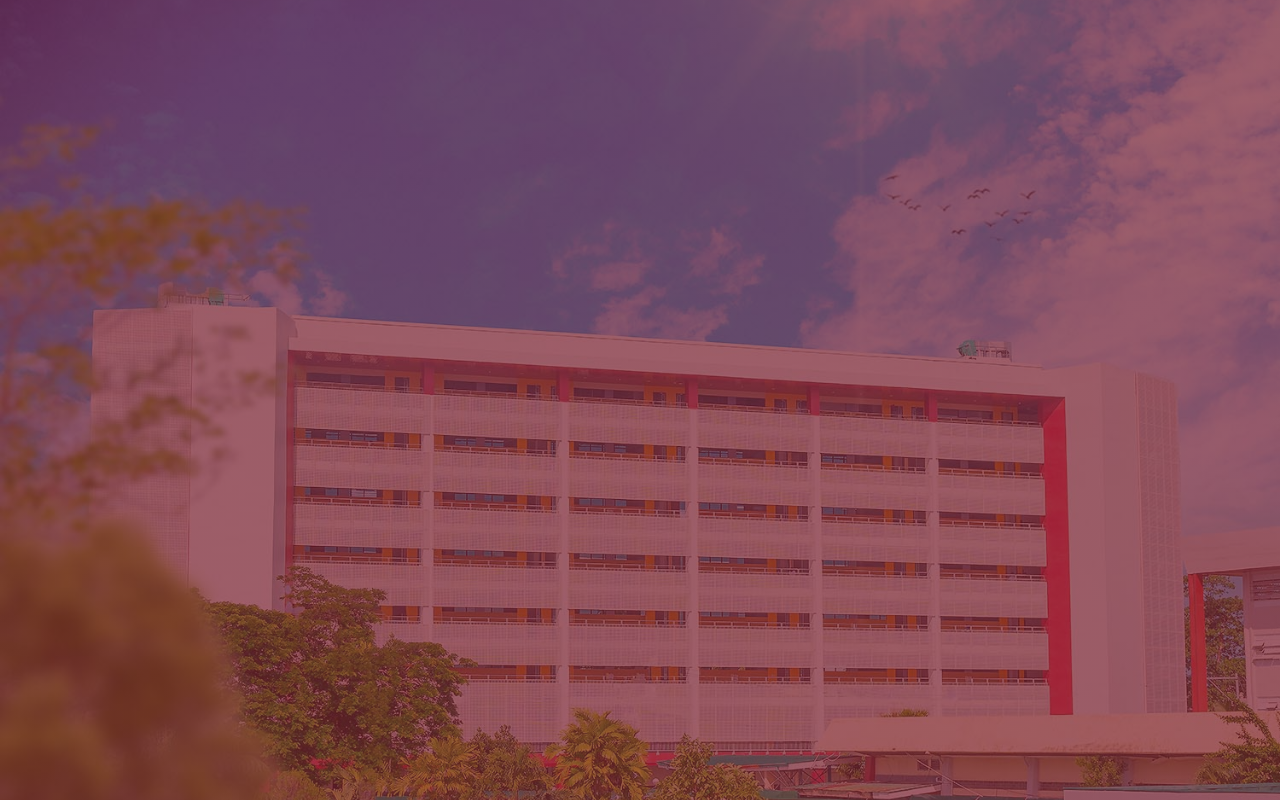
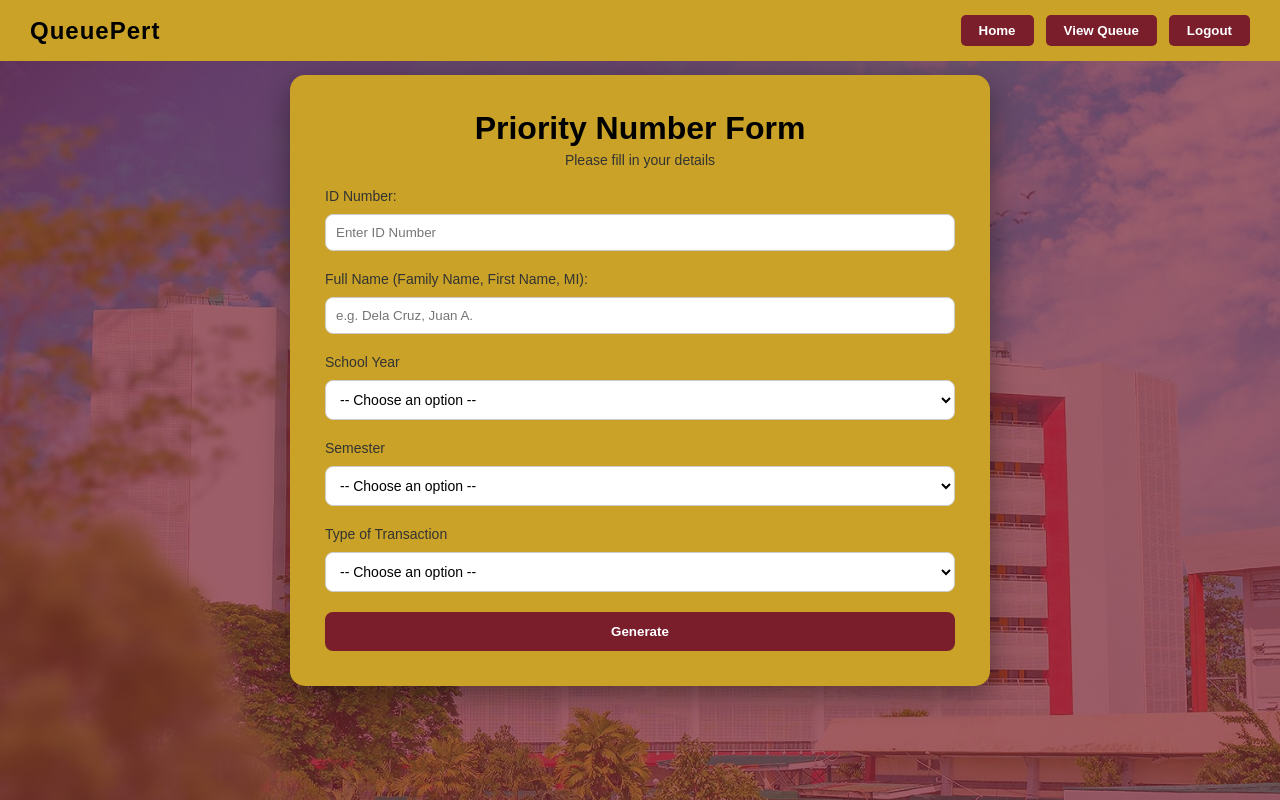
Before and after one commit to juswadenyel/QueuePert, a React (Create React App) app in the folder app-frontend/: page /form in a window 1280 px wide. Before the commit this address had no page. Built offline with nearby package versions, Linux system fonts and the light colour scheme.

Commit message:
updated student files and routing completed.

```diff
--- a/app-frontend/src/App.js
+++ b/app-frontend/src/App.js
@@ -4,15 +4,23 @@ import { BrowserRouter, Routes, Route } from "react-router-dom";
 import { useState } from "react";
 import Login from './modules/auth/Login';
 import Admin from "./modules/auth/Admin";
+import StudentDashboard from "./modules/student/StudentDashboard";
+import PriorityForm from "./modules/student/PriorityForm";
+import QueueStatus from './modules/student/QueueStatus';
 
 function App() {
   const [page, setPage] = useState("login");
+  const [queueData, setQueueData] = useState(null);
 
   return (
     <BrowserRouter>
       <Routes>
+        <Route path="/" element={<Login />} />
         <Route path="/login" element={<Login />} />
         <Route path="/admin" element={<Admin />} />
+        <Route path="/dashboard" element={<StudentDashboard />} />
+        <Route path="/form" element={<PriorityForm setQueueData={setQueueData} />} />
+        <Route path="/queue" element={<QueueStatus queueData={queueData} />} />
       </Routes>
     </BrowserRouter>
   );
--- a/app-frontend/src/assets/styles.css
+++ b/app-frontend/src/assets/styles.css
@@ -53,6 +53,11 @@ body::before {
     position: relative;
     background: #C9A227; padding: 35px; border-radius: 15px;
     width: 400px; text-align: center; margin-top: 100px; box-shadow: 0 10px 30px rgba(0,0,0,0.4);
+}
+
+.containerPriority {
+    background: #C9A227; padding: 35px; border-radius: 15px;
+    width: 700px; text-align: center; margin-top: 75px;box-shadow: 0 10px 30px rgba(0,0,0,0.4);
 }
 
 /* --- FORM ELEMENTS --- */
--- a/app-frontend/src/modules/auth/Login.jsx
+++ b/app-frontend/src/modules/auth/Login.jsx
@@ -89,7 +89,7 @@ function Login() {
                 )}
 
                     {/* LOGIN BUTTON */}
-                    <button type="submit" className="action-btn">
+                    <button type="submit" className="action-btn" onClick={() => navigate("/dashboard")}>
                         Login
                     </button>
 
--- /dev/null
+++ b/app-frontend/src/modules/student/PriorityForm.jsx
@@ -0,0 +1,104 @@
+import { useState } from "react";
+import { useNavigate } from "react-router-dom";
+
+function PriorityForm({ setQueueData }) {
+  const navigate = useNavigate();
+
+  const [form, setForm] = useState({
+    id: "",
+    name: "",
+    year: "",
+    semester: "",
+    transaction: ""
+  });
+
+  const handleChange = (e) => {
+    setForm({ ...form, [e.target.name]: e.target.value });
+  };
+
+  const handleSubmit = () => {
+    if (!form.id || !form.name) {
+      alert("Please fill all required fields");
+      return;
+    }
+
+    const generatedQueue = "S-" + Math.floor(100 + Math.random() * 900);
+
+    setQueueData({
+      ...form,
+      queueNumber: generatedQueue
+    });
+
+    navigate("/queue");
+  };
+
+  return (
+    <div className="login-page">
+      {/* NAVBAR */}
+      <div className="navbar">
+        <div className="logo">QueuePert</div>
+
+        <div className="nav-buttons">
+          <button onClick={() => navigate("/dashboard")}>Home</button>
+          <button onClick={() => navigate("/queue")}>View Queue</button>
+          <button onClick={() => alert("Logged out")}>Logout</button>
+        </div>
+      </div>
+
+      {/* FORM */}
+      <div className="containerPriority">
+        <h1>Priority Number Form</h1>
+        <p className="description">Please fill in your details</p>
+
+        <label className="input-label">ID Number:</label>
+        <input
+          type="text"
+          name="id"
+          placeholder="Enter ID Number"
+          onChange={handleChange}
+        />
+
+        <label className="input-label">
+          Full Name (Family Name, First Name, MI):
+        </label>
+        <input
+          type="text"
+          name="name"
+          placeholder="e.g. Dela Cruz, Juan A."
+          onChange={handleChange}
+        />
+
+        <label className="input-label">School Year</label>
+        <select name="year" onChange={handleChange}>
+          <option>-- Choose an option --</option>
+          <option>1st Year</option>
+          <option>2nd Year</option>
+          <option>3rd Year</option>
+          <option>4th Year</option>
+        </select>
+
+        <label className="input-label">Semester</label>
+        <select name="semester" onChange={handleChange}>
+          <option>-- Choose an option --</option>
+          <option>First Term</option>
+          <option>Second Term</option>
+          <option>Mid Year Term</option>
+        </select>
+
+        <label className="input-label">Type of Transaction</label>
+        <select name="transaction" onChange={handleChange}>
+          <option>-- Choose an option --</option>
+          <option>Tuition Payment</option>
+          <option>Clearance</option>
+          <option>Enrollment</option>
+        </select>
+
+        <button className="action-btn" onClick={handleSubmit}>
+          Generate
+        </button>
+      </div>
+    </div>
+  );
+}
+
+export default PriorityForm;
--- /dev/null
+++ b/app-frontend/src/modules/student/QueueStatus.jsx
@@ -0,0 +1,60 @@
+import { useNavigate } from "react-router-dom";
+
+function QueueStatus({ queueData }) {
+  const navigate = useNavigate();
+
+  return (
+    <div className="dashboard-page">
+      {/* NAVBAR */}
+      <div className="navbar">
+        <div className="logo">QueuePert</div>
+
+        <div className="nav-buttons">
+          <button onClick={() => navigate("/dashboard")}>Home</button>
+          <button onClick={() => {
+            navigate("/login");
+            alert("Logged out");
+          }}>
+            Logout
+          </button>
+        </div>
+      </div>
+
+      {/* CONTENT */}
+      <div className="dashboard-wrapper">
+        <div className="main-row">
+          <div className="panel">
+            <h3>YOUR QUEUE:</h3>
+            <h2>{queueData?.queueNumber || "--"}</h2>
+            <button className="action-btn">Cancel Queue</button>
+          </div>
+
+          <div className="panel">
+            <h3>NOW SERVING</h3>
+            <div className="serving-number">S-312</div>
+            <p>Counter 3 (Registrar)</p>
+          </div>
+        </div>
+
+        <div className="stats-row">
+          <div className="stat-box">
+            <p>NEXT IN LINE</p>
+            <strong>S-313</strong>
+          </div>
+
+          <div className="stat-box">
+            <p>WAITING</p>
+            <strong>18</strong>
+          </div>
+
+          <div className="stat-box">
+            <p>AVG WAIT</p>
+            <strong>14 min</strong>
+          </div>
+        </div>
+      </div>
+    </div>
+  );
+}
+
+export default QueueStatus;
--- a/app-frontend/src/modules/student/StudentDashboard.jsx
+++ b/app-frontend/src/modules/student/StudentDashboard.jsx
@@ -0,0 +1,45 @@
+import { useNavigate } from "react-router-dom";
+
+function StudentDashboard() {
+  const navigate = useNavigate();
+
+  return (
+    <div className="login-page">
+      {/* NAVBAR */}
+      <div className="navbar">
+        <div className="logo">QueuePert</div>
+
+        <div className="nav-buttons">
+          <button onClick={() => navigate("/queue")}>View Queue</button>
+          <button onClick={() => {
+            navigate("/login");
+            alert("Logged out");
+          }}>
+            Logout
+          </button>
+        </div>
+      </div>
+
+      {/* CONTENT */}
+      <div className="containerLogin">
+        <h1>QueuePert</h1>
+        <p className="description">University Queue Management System</p>
+
+        <button className="action-btn" onClick={() => navigate("/form")}>
+          Get Priority Number
+        </button>
+
+        <button
+            className="action-btn secondary-btn"
+            onClick={() => navigate("/queue")}
+>
+            View Queue Status
+       </button>
+
+        <button className="action-btn" onClick={() => navigate("/login")}>Logout</button>
+      </div>
+    </div>
+  );
+}
+
+export default StudentDashboard;
```
Also changed, not shown: app-frontend/src/modules/student/RequestPriorityNumber.jsx (deleted), app-frontend/src/modules/student/ViewQueueStatus.jsx (deleted).
